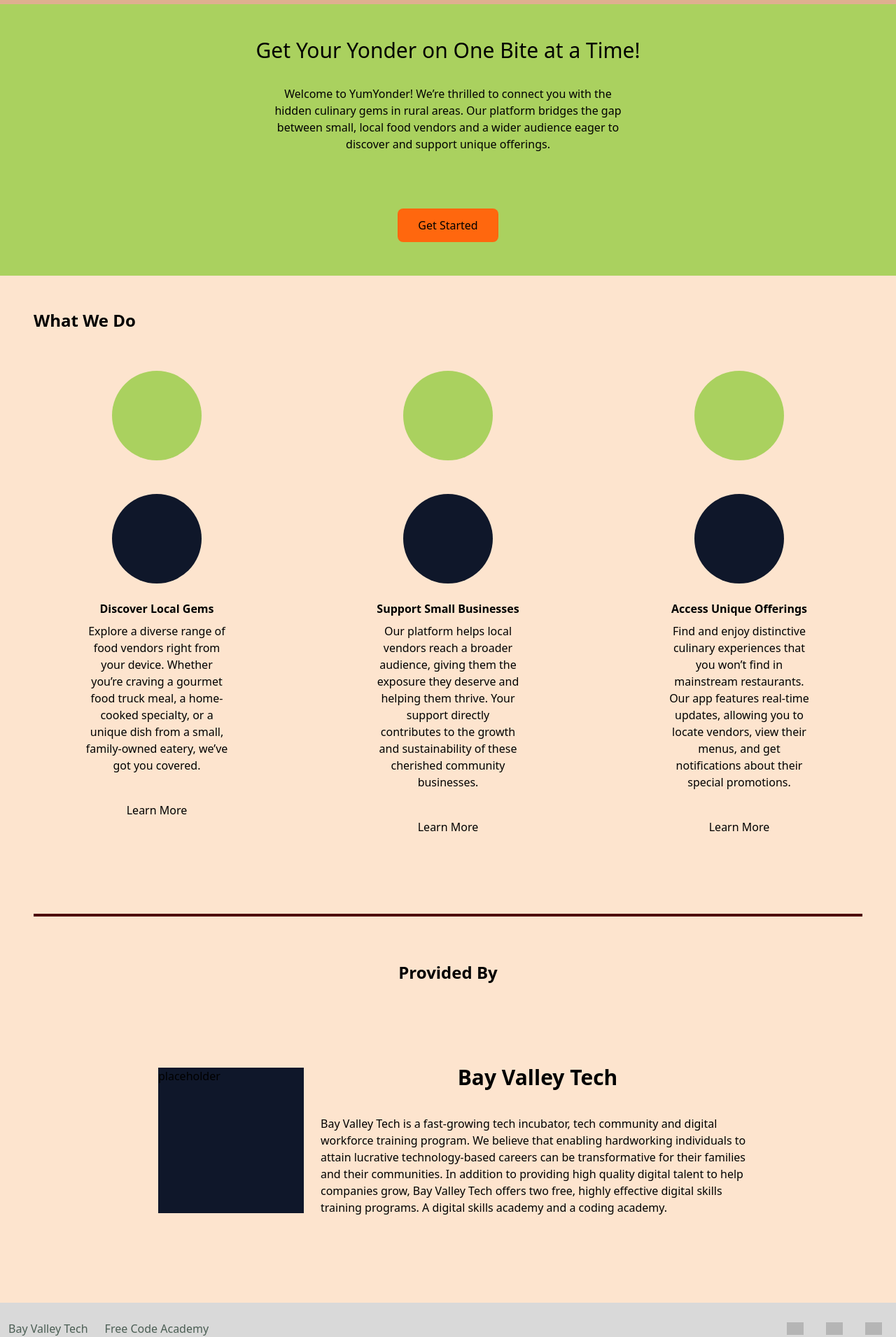
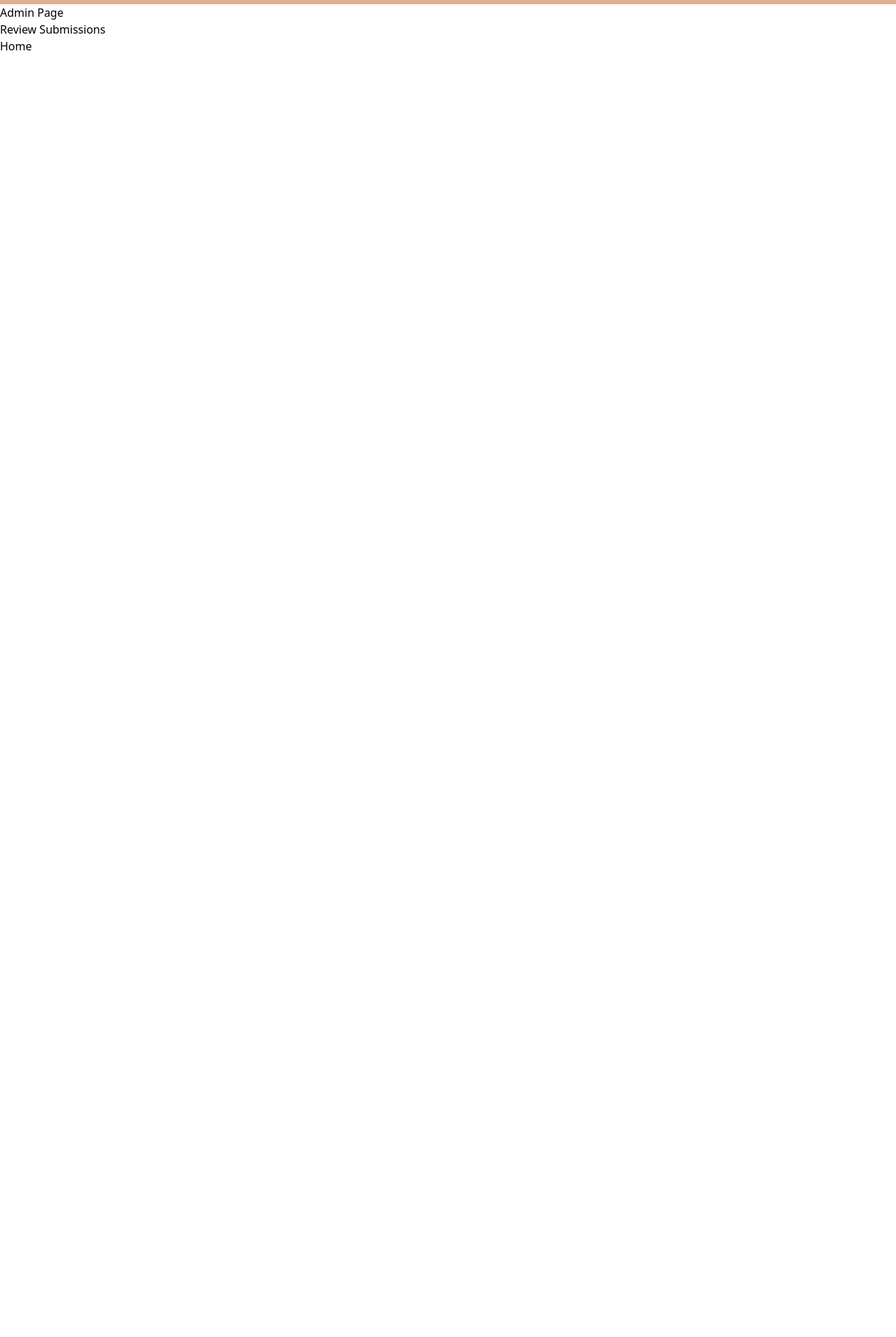
Before and after one commit to Bay-Valley-Tech-Code-Academy/EatsInReach, a Next.js app: page /Pages/Admin in a window 1280 px wide. Shown: the part 50-1961 px from the top of the page at 70% size. After the commit the page ends 800 px from the top, so only its background shows below. Built offline with nearby package versions, Linux system fonts and the light colour scheme; grey boxes are pictures that could not be loaded.

Commit message:
Updated Admin page.js
Reverted admin page to original from dev branch

```diff
--- a/src/app/Pages/Admin/page.js
+++ b/src/app/Pages/Admin/page.js
@@ -1,67 +1,19 @@
 "use client"
 
-import Navbar from "../../Components/Navbar";
-import Footer from "../../Components/Footer";
-import LearnMoreCard from "../../Components/LearnMoreCard";
+import Navbar from '@/Components/Navbar'
+import Link from 'next/link';
 
-export default function About() {
-    return (
+export default function Landing() {
+    return(
         <div>
-            <Navbar/>
-            <div className="flex flex-col items-center bg-[#AAD15F] p-12">
-                <h1 className="text-3xl text-center pb-8">
-                    Get Your Yonder on One Bite at a Time!
-                </h1>
-                <p className="text-center pb-20 min-w-80 max-w-[500px]">
-                    Welcome to YumYonder! We’re thrilled to connect you with the hidden culinary gems in rural areas.
-                    Our platform bridges the gap between small, local food vendors and a wider audience eager to discover
-                    and support unique offerings.
-                </p>
-                <div>
-                    <button className="bg-[#FF670E] w-36 h-12 rounded-lg">
-                        Get Started
-                    </button>
-                </div>
+            <Navbar />
+            <div>Admin Page</div>
+            <div>
+                <Link href="/Pages/ReviewSubmissions">Review Submissions</Link>
             </div>
-            <div className="flex flex-col bg-[#FDE4CE] text-black p-12">
-                <>
-                    <h1 className="font-bold text-2xl mb-8">
-                        What We Do
-                    </h1>
-                    <div className="flex flex-col md:flex-row md:gap-8 lg:gap-44 xl:gap-52 items-center md:items-start justify-center mx-auto lg:max-w-[1200px]">
-                        <LearnMoreCard
-                        title="Discover Local Gems"
-                        description=" Explore a diverse range of food vendors right from your device. Whether you’re craving a gourmet food truck meal, a home-cooked specialty, or a unique dish from a small, family-owned eatery, we’ve got you covered."
-                        link="https://www.youtube.com"></LearnMoreCard>
-                        <LearnMoreCard
-                        title="Support Small Businesses"
-                        description=" Our platform helps local vendors reach a broader audience, giving them the exposure they deserve and helping them thrive. Your support directly contributes to the growth and sustainability of these cherished community businesses."
-                        link="https://www.youtube.com"></LearnMoreCard>
-                        <LearnMoreCard
-                        title="Access Unique Offerings"
-                        description=" Find and enjoy distinctive culinary experiences that you won’t find in mainstream restaurants. Our app features real-time updates, allowing you to locate vendors, view their menus, and get notifications about their special promotions."
-                        link="https://www.youtube.com"></LearnMoreCard>
-                    </div>
-                </>
-                <hr className="border-[#4E070C] border-solid border-2"></hr>
-                <h1 className="text-2xl text-center font-semibold p-16 lg:pb-24">
-                    Provided By
-                </h1>
-                <div className="flex flex-col md:flex-row items-center justify-center pb-14">
-                    <div className="bg-slate-900 w-52 h-52 m-6"> placeholder </div>
-                    <div>
-                        <h2 className="text-3xl text-center pb-9 font-bold"> Bay Valley Tech </h2>
-                        <p className="max-w-[620px]">
-                            Bay Valley Tech is a fast-growing tech incubator, tech community and digital workforce training program.
-                            We believe that enabling hardworking individuals to attain lucrative technology-based careers can be
-                            transformative for their families and their communities. In addition to providing high quality digital
-                            talent to help companies grow, Bay Valley Tech offers two free, highly effective digital skills training
-                            programs. A digital skills academy and a coding academy.
-                        </p>
-                    </div>
-                </div>
-                </div>
-                <Footer/>
+            <div>
+                <Link href="/">Home</Link>
+            </div>
         </div>
-    );
+    )
 }
```
